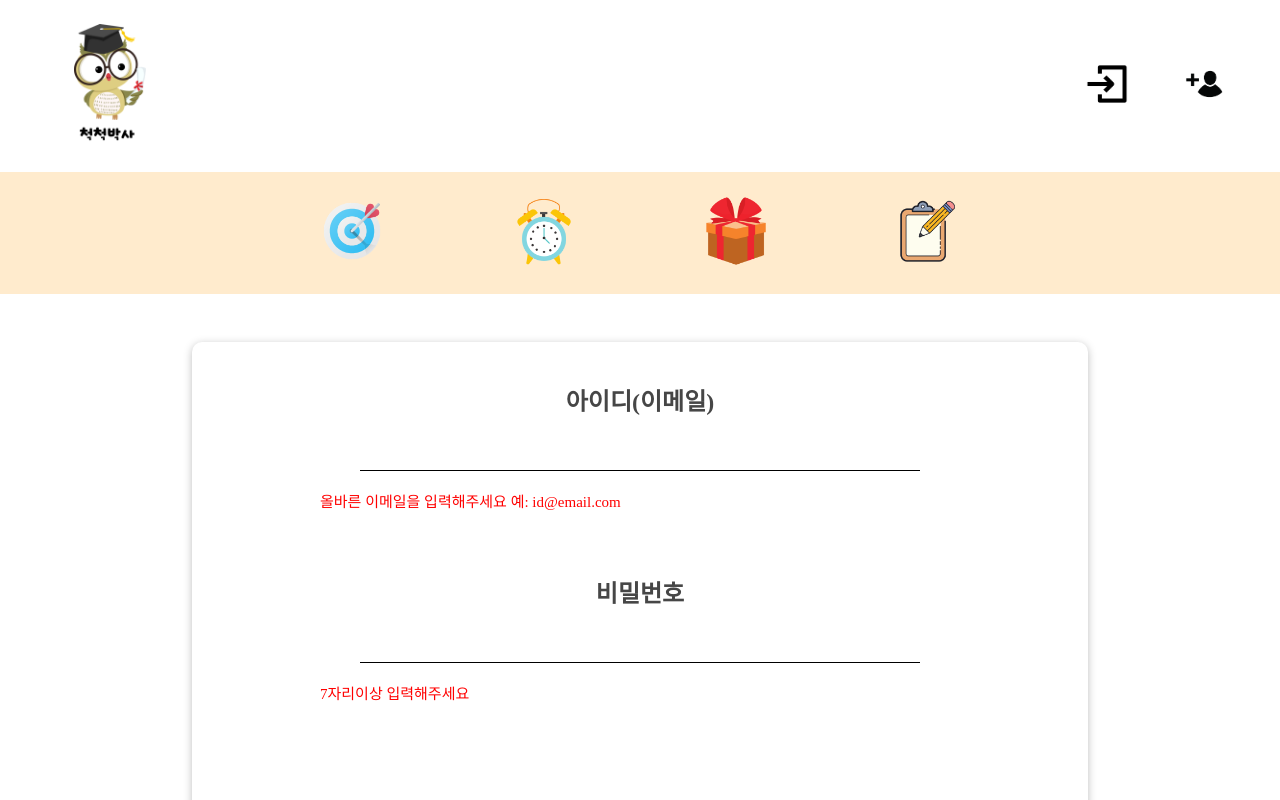
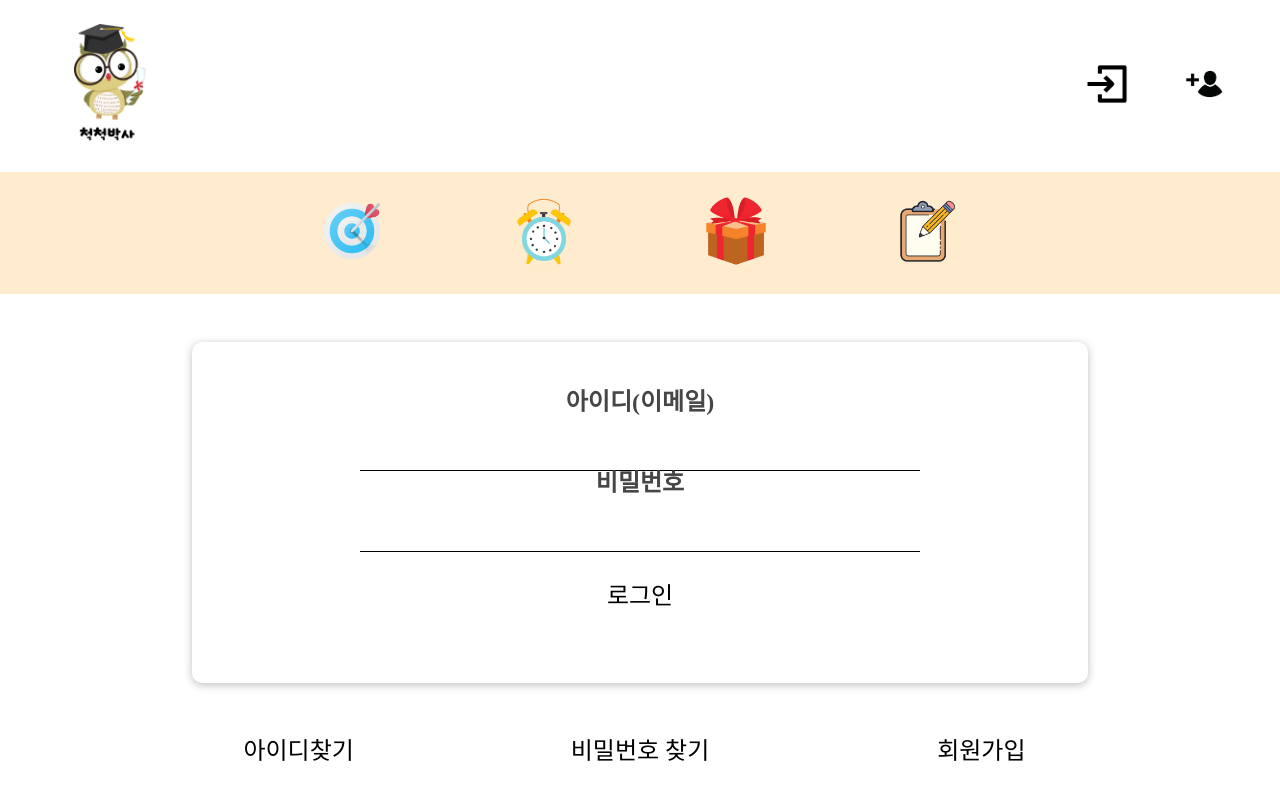
Before and after one commit to codingjamee/project-kids-todo, a React (Create React App) app: page /login in a window 1280 px wide. Shown: the top 800 px of the page. Built offline with nearby package versions, Linux system fonts and the light colour scheme.

Commit message:
인풋창을 처음부터가 아닌 블러했을 때만 오류메시지 뜨게 하기

```diff
--- a/src/components/pages/login/Login.jsx
+++ b/src/components/pages/login/Login.jsx
@@ -10,6 +10,9 @@ const idReducer = (state, action) => {
   if (action.type === "USER_INPUT") {
     return { value: action.val, isValid: action.val.includes("@") };
   }
+  if (action.type === "INPUT_BLUR") {
+    return { value: state.value, isValid: state.value.includes("@") };
+  }
 
   return { value: "", isValid: false };
 };
@@ -18,18 +21,20 @@ const pwReducer = (state, action) => {
   if (action.type === "USER_INPUT") {
     return { value: action.val, isValid: action.val.trim().length > 6 };
   }
-
+  if (action.type === "INPUT_BLUR") {
+    return { value: state.value, isValid: state.value.trim().length > 6 };
+  }
   return { value: "", isValid: false };
 };
 
 const Login = () => {
   const [idState, dispatchId] = useReducer(idReducer, {
     value: "",
-    isValid: false,
+    isValid: true,
   });
   const [pwState, dispatchPw] = useReducer(pwReducer, {
     value: "",
-    isValid: false,
+    isValid: true,
   });
   const [formIsValid, setFormIsValid] = useState("");
   const { isValid: idIsValid } = idState;
@@ -45,8 +50,14 @@ const Login = () => {
   const idChangeHandler = (e) => {
     dispatchId({ type: "USER_INPUT", val: e.target.value });
   };
+  const idBlurHandler = (e) => {
+    dispatchId({ type: "INPUT_BLUR" });
+  };
   const pwChangeHandler = (e) => {
     dispatchPw({ type: "USER_INPUT", val: e.target.value });
+  };
+  const pwBlurHandler = (e) => {
+    dispatchPw({ type: "INPUT_BLUR" });
   };
 
   useEffect(() => {
@@ -67,6 +78,7 @@ const Login = () => {
             id="email"
             label="아이디(이메일)"
             onChange={idChangeHandler}
+            onBlur={idBlurHandler}
             value={idState.value}
             placeholder="아이디를 입력해주세요"
           />
@@ -78,6 +90,7 @@ const Login = () => {
             id="password"
             label="비밀번호"
             onChange={pwChangeHandler}
+            onBlur={pwBlurHandler}
             value={pwState.value}
             placeholder="비밀번호를 입력해주세요"
           />
```
